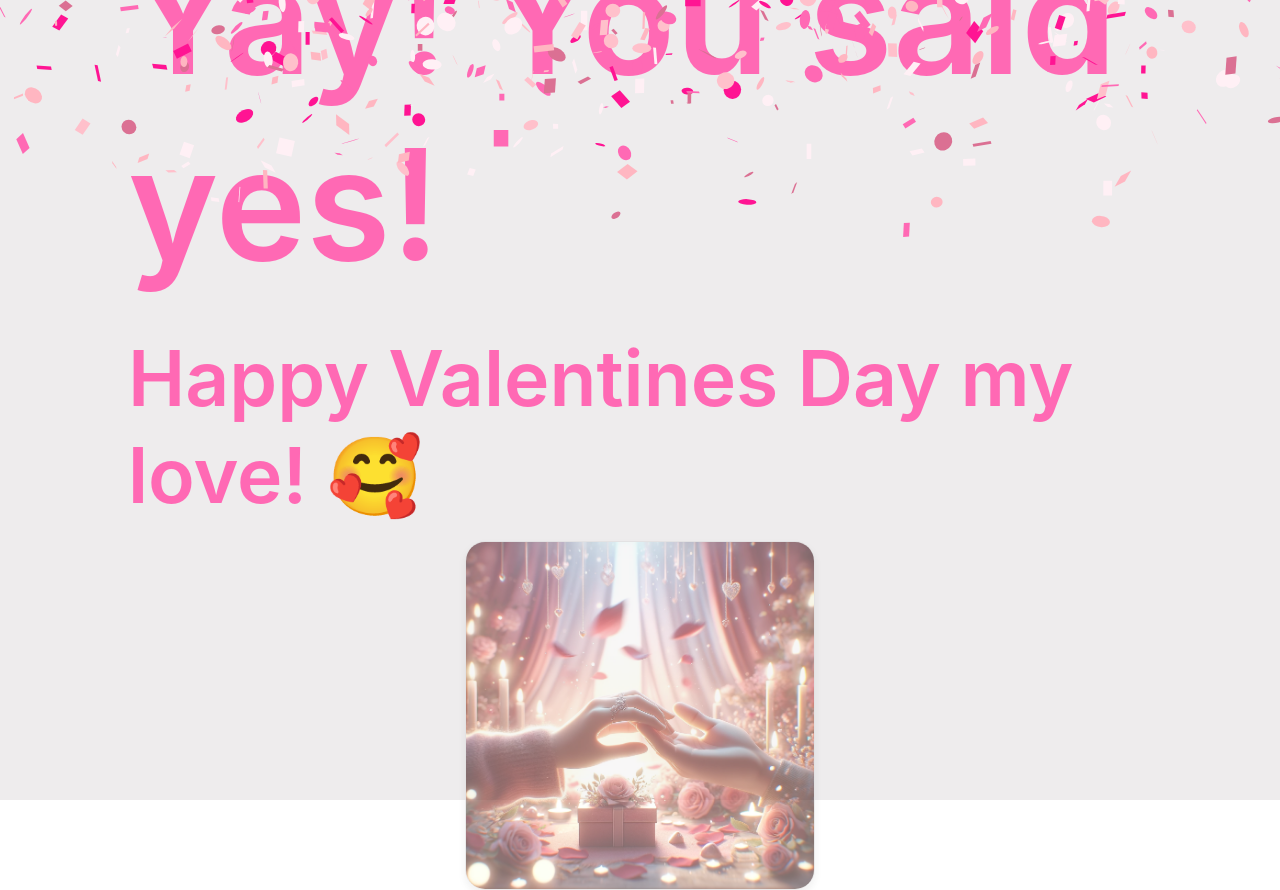
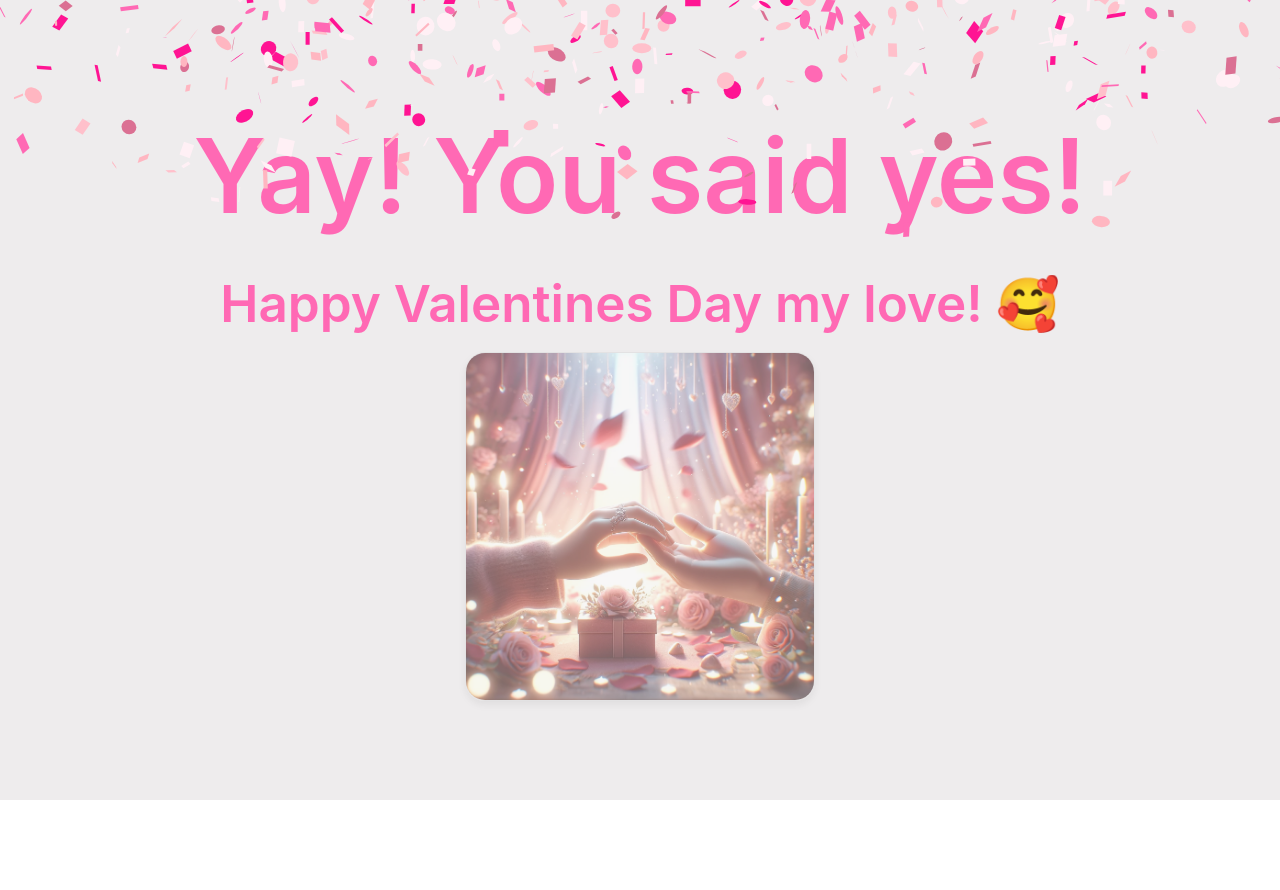
Before and after one commit to tmorse01/valentine, a React (Vite) app: page / in a window 1280 px wide. Both pictures are taken after a click on the button "Yes". After the commit the page ends 800 px from the top, so only its background shows below. Built offline with nearby package versions, Linux system fonts and the light colour scheme; what @ant-design/happy-work-theme would draw is missing.

Commit message:
creating classes for celebration

```diff
--- a/src/App.css
+++ b/src/App.css
@@ -19,6 +19,16 @@
 
 .valentine-question {
   font-size: 6vw !important;
+  margin: 1rem 0 1rem 0 !important;
+}
+
+.celebration-title {
+  font-size: 8vw !important;
+  margin: 1rem 0 1rem 0 !important;
+}
+
+.celebration-message {
+  font-size: 4vw !important;
   margin: 1rem 0 1rem 0 !important;
 }
 
--- a/src/components/ValentinesCelebration.jsx
+++ b/src/components/ValentinesCelebration.jsx
@@ -6,10 +6,10 @@ const { Title } = Typography;
 const ValentinesCelebration = () => {
   return (
     <>
-      <Title level={1} className="valentine-name">
+      <Title level={1} className="celebration-title">
         Yay! You said yes!
       </Title>
-      <Title level={2} className="valentine-question">
+      <Title level={2} className="celebration-message">
         Happy Valentines Day my love! 🥰
       </Title>
       <img className="image-enhanced" src="/valentines-day-embrace.png" />
```
